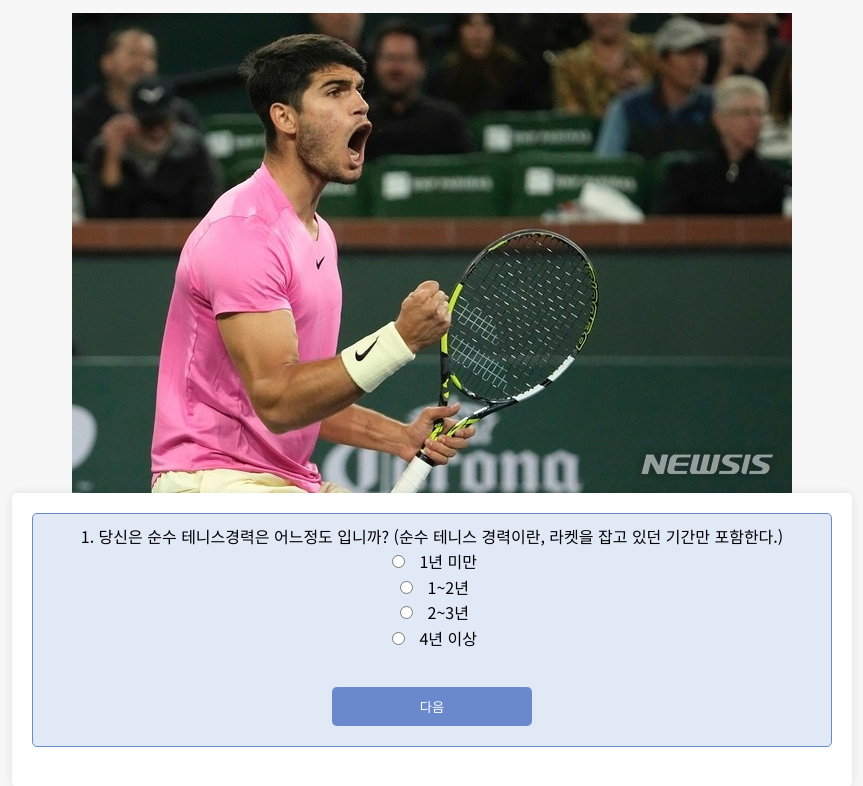
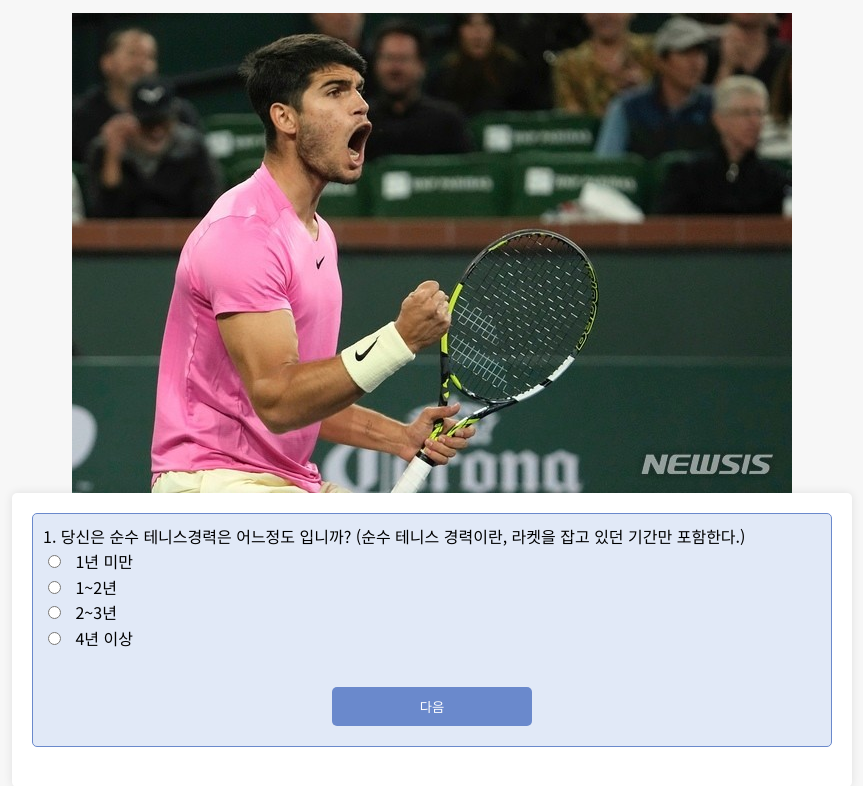
Before and after one commit to La502/Tennis-NTRP, a plain HTML site: page index.html in a window 1280 px wide. Shown: the part 100-886 px from the top of the page, without its empty margins (208-1071 px from the left). Drawn offline with Linux system fonts and the light colour scheme.

Commit message:
Update styles.css

```diff
--- a/styles.css
+++ b/styles.css
@@ -32,7 +32,6 @@ form {
     background-color: #e1e9f7;
     border-radius: 5px;
     border: 1px solid #6a89cc;
-    text-align: center; /* 질문을 중앙 정렬 */
 }
 
 button {
```
